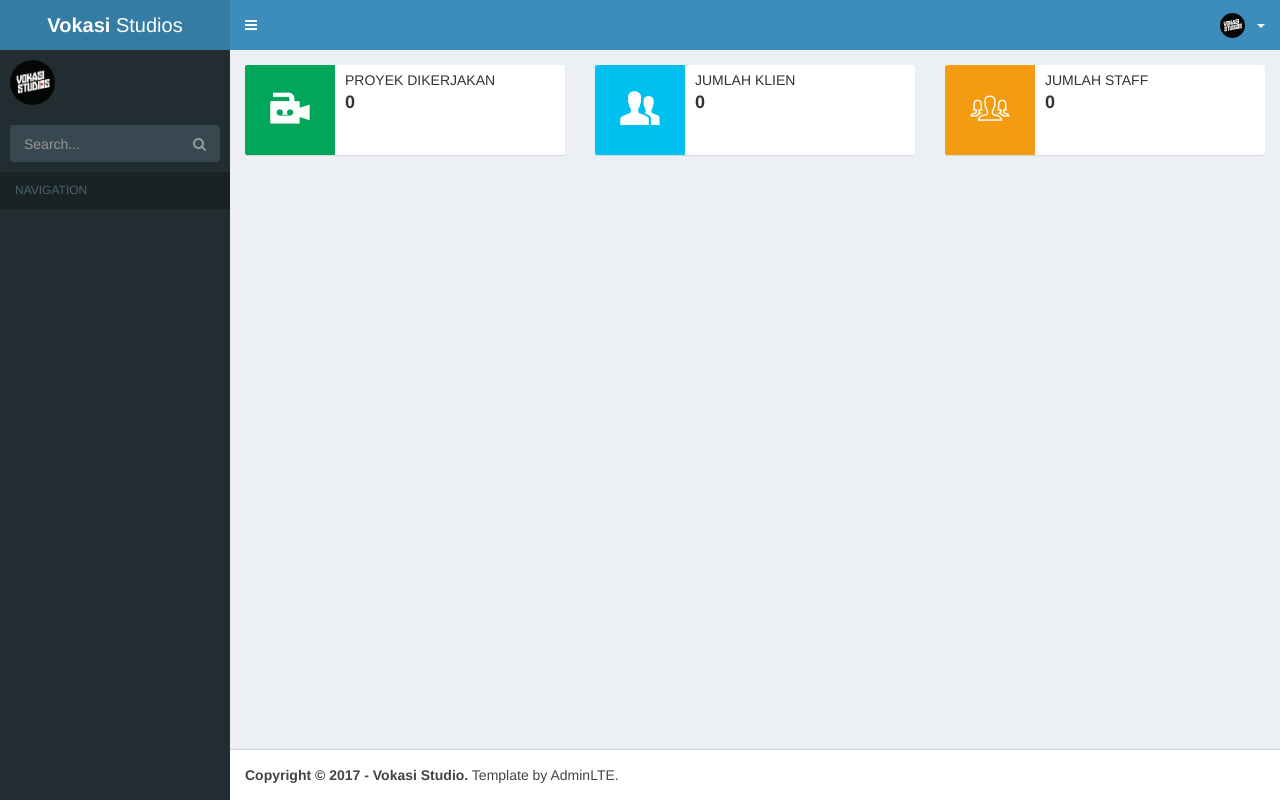
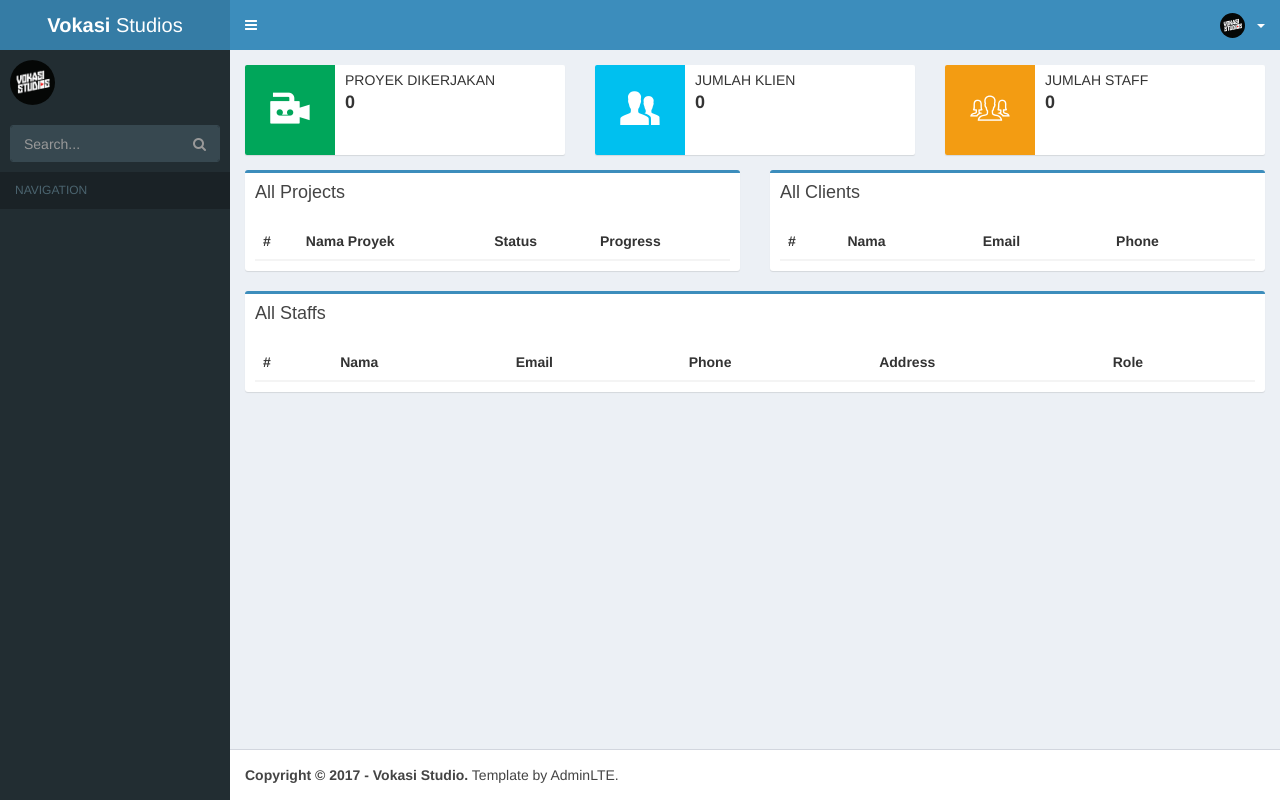
Before and after one commit to hvernanda/vokasistudio, a PHP site: page /vokasistudio/dashboard/manajer in a window 1280 px wide. Run offline with PHP 8.4, Linux system fonts and the light colour scheme; tables that the repository leaves empty hold one stand-in row (values such as "Sample post"); data that the repository does not hold is empty; some web fonts are replaced.

Commit message:
add dashboard page

```diff
--- a/application/views/dashboard/manajer/index.php
+++ b/application/views/dashboard/manajer/index.php
@@ -33,3 +33,112 @@
     </div>
   </div>
 </div>
+<div class="row">
+  <div class="col-md-6">
+    <div class="box box-primary">
+      <div class="box-header">
+        <h3 class="box-title">All Projects</h3>
+      </div>
+      <div class="box-body">
+        <table class="table">
+          <thead>
+            <tr>
+              <th>#</th>
+              <th>Nama Proyek</th>
+              <th>Status</th>
+              <th>Progress</th>
+            </tr>
+          </thead>
+          <tbody>
+          <?php $i=0; foreach($project as $project){ $i++; ?>
+            <tr>
+              <td><?php echo $i ;?></td>
+              <td><?php echo $project->name ;?></td>
+              <td>
+                <?php
+                  if($project->status == 'on_process')
+                      echo '<span class="label label-warning">On Process</span>' ;
+                  elseif($project->status == 'done')
+                      echo '<span class="label label-success">Finished</span>' ;
+                  else
+                      echo '<span class="label label-danger">Canceled</span>' ;
+                ?>
+              </td>
+              <td>
+                <div class="clearfix"><span class="small pull-right">90%</span></div>
+                <div class="progress xs">
+                    <div class="progress-bar progress-bar-green" style="width:90%"></div>
+                </div>
+              </td>
+            </tr>
+          <?php if($i >= 10) break ; } ?>
+          </tbody>
+        </table>
+      </div>
+    </div>
+  </div>
+  <div class="col-md-6">
+    <div class="box box-primary">
+      <div class="box-header">
+        <h3 class="box-title">All Clients</h3>
+      </div>
+      <div class="box-body">
+        <table class="table">
+          <thead>
+            <tr>
+              <th>#</th>
+              <th>Nama</th>
+              <th>Email</th>
+              <th>Phone</th>
+            </tr>
+          </thead>
+          <tbody>
+          <?php $i=0; foreach($client as $contact){ $i++; ?>
+            <tr>
+              <td><?php echo $i ;?></td>
+              <td><?php echo $contact->name ;?></td>
+              <td><?php echo $contact->email ;?></td>
+              <td><?php echo $contact->phone ;?></td>
+            </tr>
+          <?php if($i >= 10) break ;} ?>
+          </tbody>
+        </table>
+      </div>
+    </div>
+  </div>
+</div>
+<div class="row">
+  <div class="col-md-12">
+    <div class="box box-primary">
+      <div class="box-header">
+        <h3 class="box-title">All Staffs</h3>
+      </div>
+      <div class="box-body">
+        <table class="table">
+          <thead>
+            <tr>
+              <th>#</th>
+              <th>Nama</th>
+              <th>Email</th>
+              <th>Phone</th>
+              <th>Address</th>
+              <th>Role</th>
+            </tr>
+          </thead>
+          <tbody>
+          <?php $i=0; foreach($staff as $staff){ $i++ ;?>
+            <tr>
+              <td><?php echo $i ;?></td>
+              <td><?php echo $staff->name ;?></td>
+              <td><?php echo $staff->email ;?></td>
+              <td><?php echo $staff->phone ;?></td>
+              <td><?php echo $staff->address ;?></td>
+              <td><?php echo $staff->user_role ;?></td>
+            </tr>
+          <?php if($i >= 10) break; } ?>
+          </tbody>
+        </table>
+      </div>
+    </div>
+  </div>
+</div>
```
